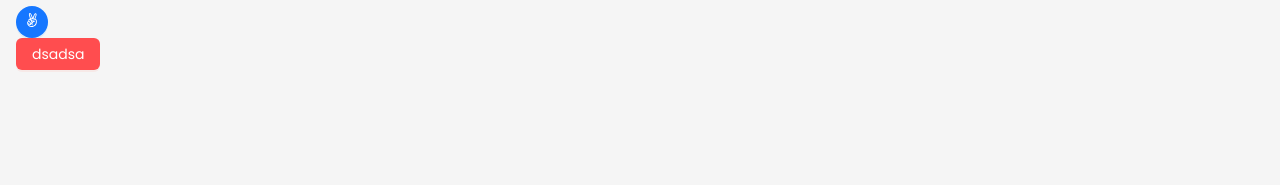
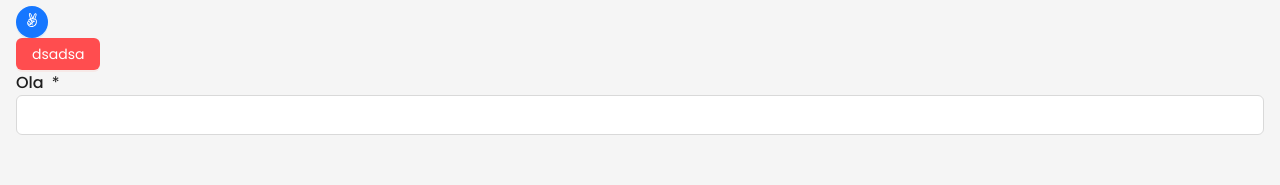
Before and after one commit to eurayssal/FinanceWebApp, a React (Create React App) app in the folder finance/: page /home in a window 1280 px wide. Shown: the part 236-421 px from the top of the page. Built offline with nearby package versions, Linux system fonts and the light colour scheme.

Commit message:
Componente input

```diff
--- a/finance/src/app/home/index.tsx
+++ b/finance/src/app/home/index.tsx
@@ -4,6 +4,7 @@ import ButtonModalUi from '../../components/button-modal';
 import { IModalContentProps } from '../../components/modal/props';
 import ButtonUi from '../../components/button';
 import { FaAngellist } from "react-icons/fa6";
+import InputUi from '../../components/input';
 
 const ModalTeste: React.FC<IModalContentProps> = () => {
     return (
@@ -23,6 +24,8 @@ const HomeView: React.FC = () => {
             <ButtonModalUi variant='link' modal={ModalTeste} text='link' titleModal='Teste'></ButtonModalUi>
             <ButtonUi variant='icon' icon={FaAngellist} iconPosition='end' ></ButtonUi>
             <ButtonModalUi variant='danger' modal={ModalTeste} text='dsadsa' titleModal='Teste'></ButtonModalUi>
+
+            <InputUi name={'sas'} label='Ola' required />
         </div>
     </AppLayout>)
 }
--- /dev/null
+++ b/finance/src/components/input/index.tsx
@@ -0,0 +1,36 @@
+import React from 'react'
+import { ContainerJss, InputJss } from './jss'
+import Label from '../typography/label'
+import { IInputUiProps } from './props'
+import DisplayFlexUi from '../display/display-flex'
+
+const InputUi: React.FC<IInputUiProps> = (props) => {
+    const { name, label, minWidth = '0%', width = '100%', required,
+        maxWidth = '100%', onBlur, onFocus, onChange } = props;
+    //TODO: Implementar todas as props do IInputUiProps
+    const handleChange = (event: React.ChangeEvent<HTMLInputElement>) => {
+        onChange && onChange(event);
+    };
+
+    const handleBlur = (event: React.FocusEvent<HTMLInputElement, Element>) => {
+        onBlur && onBlur(event);
+    };
+
+    const handleFocus = (event: React.FocusEvent<HTMLInputElement, Element>) => {
+        onFocus && onFocus(event);
+    };
+
+    const id = `fc-${name}`;
+    const containerProps = { minWidth, width, maxWidth };
+
+    return (<ContainerJss name={`container-${id}`} {...containerProps}>
+        <DisplayFlexUi gap={8} alignItems='center'>
+            <Label>{label}</Label>
+            {required && <>*</>}
+        </DisplayFlexUi>
+        <InputJss {...props} key={id} name={name} onChange={handleChange}
+            onFocus={handleFocus} onBlur={handleBlur} />
+    </ContainerJss>)
+}
+
+export default InputUi
--- /dev/null
+++ b/finance/src/components/input/jss.tsx
@@ -0,0 +1,40 @@
+import styled from "@emotion/styled";
+import { useContext } from "react";
+import ThemeContext from "../../contexts";
+import { IInputUiProps } from "./props";
+
+export const InputJss = styled.input(() => {
+    const theme = useContext(ThemeContext);
+
+    return {
+        padding: 4,
+        height: 30,
+        border: '1px solid',
+        borderColor: theme.pallete.colorBorder.colorBorder,
+        borderRadius: 6,
+        backgroundColor: theme.pallete.background.colorBgContainer,
+
+        ':focus': {
+            border: '1px solid',
+            borderColor: theme.pallete.colorPrimary.colorPrimary
+        },
+
+        ':hover': {
+            border: '1px solid',
+            borderColor: theme.pallete.colorPrimary.colorPrimaryHover
+        }
+    }
+})
+
+export const ContainerJss = styled.div<IInputUiProps>(({
+    minWidth, width, maxWidth
+}) => {
+    return {
+        display: 'flex',
+        flexDirection: 'column',
+        position: 'relative',
+        minWidth,
+        width,
+        maxWidth
+    };
+})
--- /dev/null
+++ b/finance/src/components/input/props.ts
@@ -0,0 +1,13 @@
+import { InputHTMLAttributes } from "react";
+
+export interface IInputUiProps extends InputHTMLAttributes<HTMLInputElement> {
+    name: string;
+    label?: string;
+    required?: boolean;
+    minWidth?: number | string;
+    width?: number | string;
+    maxWidth?: number | string;
+    onBlur?: (event: React.FocusEvent<HTMLInputElement, Element>) => void;
+    onFocus?: (event: React.FocusEvent<HTMLInputElement, Element>) => void;
+    onChange?: (event: React.ChangeEvent<HTMLInputElement>) => void;
+};
--- /dev/null
+++ b/finance/src/components/typography/label.tsx
@@ -0,0 +1,15 @@
+import styled from '@emotion/styled'
+import React, { Children, PropsWithChildren } from 'react'
+
+const LabelJss = styled.label(() => {
+    return {
+        fontWeight: 500,
+        fontSize: 16
+    }
+})
+
+const Label: React.FC<PropsWithChildren> = ({ children }) => {
+    return (<LabelJss>{children}</LabelJss>)
+}
+
+export default Label
```
